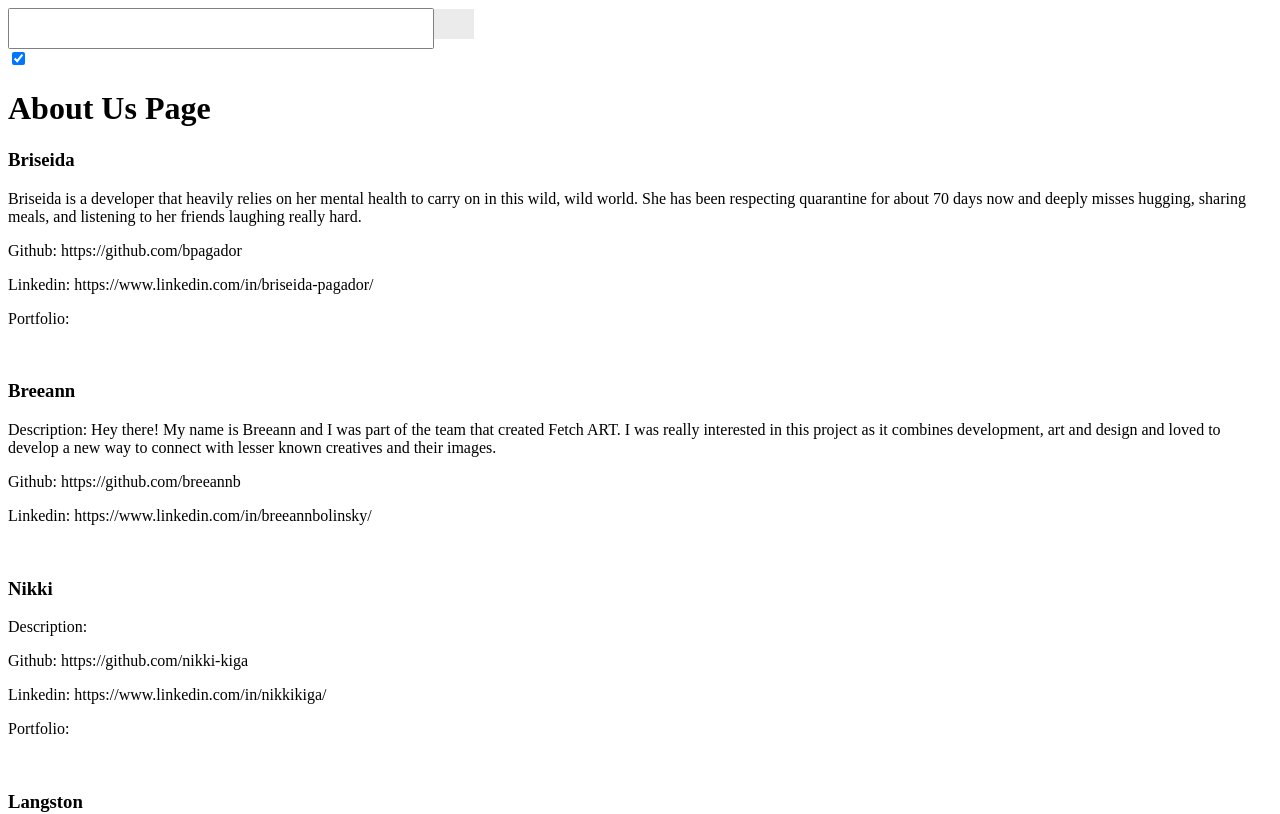
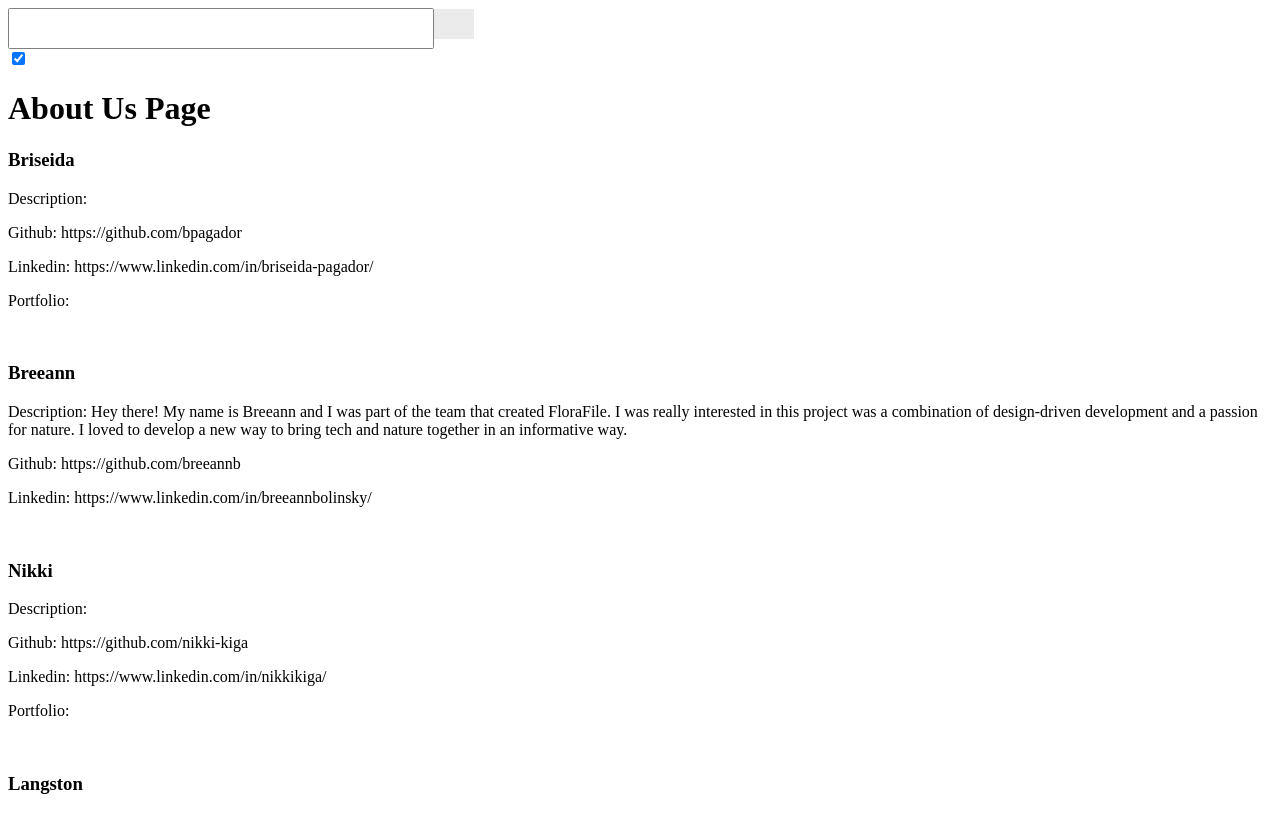
Before and after one commit to GOATDreamTeam/frontend, a React app: page /about-us in a window 1280 px wide. Shown: the top 814 px of the page. Built offline with nearby package versions, Linux system fonts and the light colour scheme; grey boxes are pictures that could not be loaded.

Commit message:
adding my description

```diff
--- a/src/components/aboutus/AboutUs.jsx
+++ b/src/components/aboutus/AboutUs.jsx
@@ -9,7 +9,7 @@ export default function AboutUs() {
       <div>
         {/* <img src={BriseidaProfile} alt="" /> */}
         <h3>Briseida </h3>
-        <p>Briseida is a developer that heavily relies on her mental health to carry on in this wild, wild world. She has been respecting quarantine for about 70 days now and deeply misses hugging, sharing meals, and listening to her friends laughing really hard.</p>
+        <p>Description:</p>
         <p>Github: https://github.com/bpagador</p>
         <p>Linkedin: https://www.linkedin.com/in/briseida-pagador/</p> <p>Portfolio: </p>
       </div>
@@ -17,7 +17,7 @@ export default function AboutUs() {
       <div>
         <img src="" alt="" />
         <h3>Breeann</h3>
-        <p>Description: Hey there! My name is Breeann and I was part of the team that created Fetch ART. I was really interested in this project as it combines development, art and design and loved to develop a new way to connect with lesser known creatives and their images. </p>
+        <p>Description: Hey there! My name is Breeann and I was part of the team that created FloraFile. I was really interested in this project was a combination of design-driven development and a passion for nature. I loved to develop a new way to bring tech and nature together in an informative way. </p>
         <p>Github: https://github.com/breeannb</p>
         <p>Linkedin: https://www.linkedin.com/in/breeannbolinsky/</p>
       </div>
```
